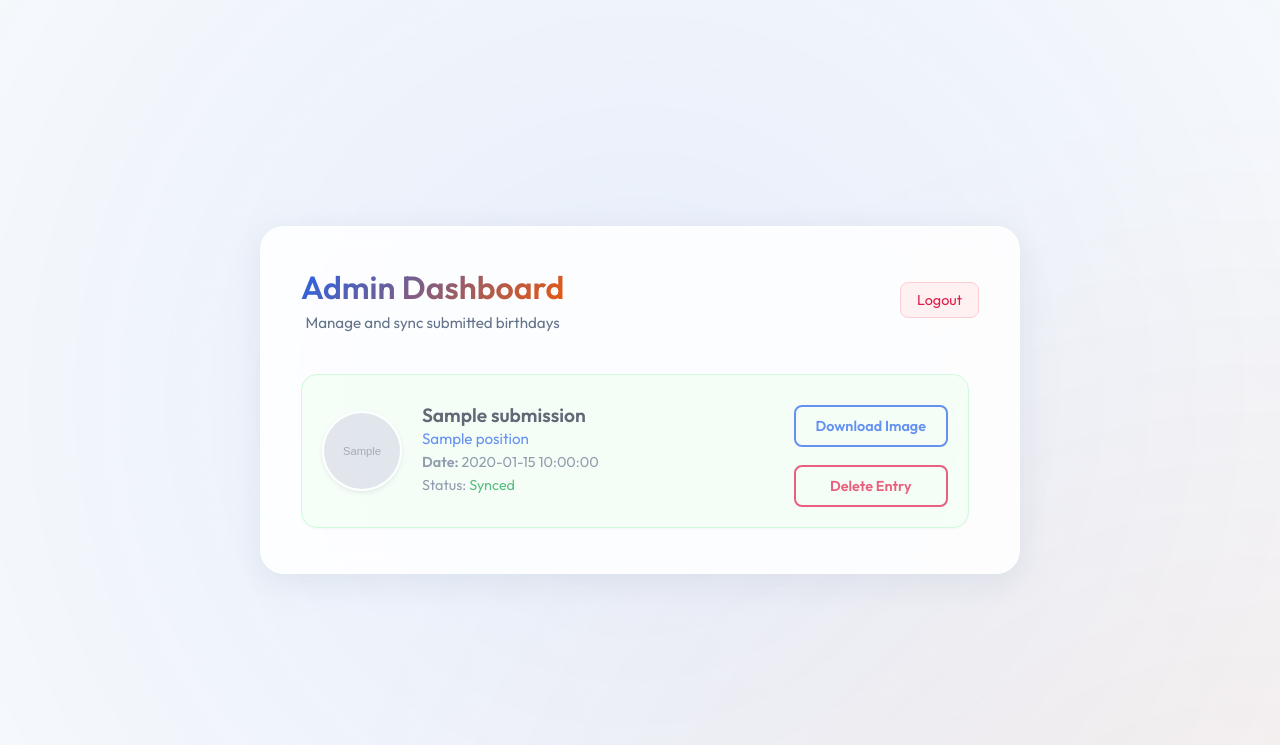
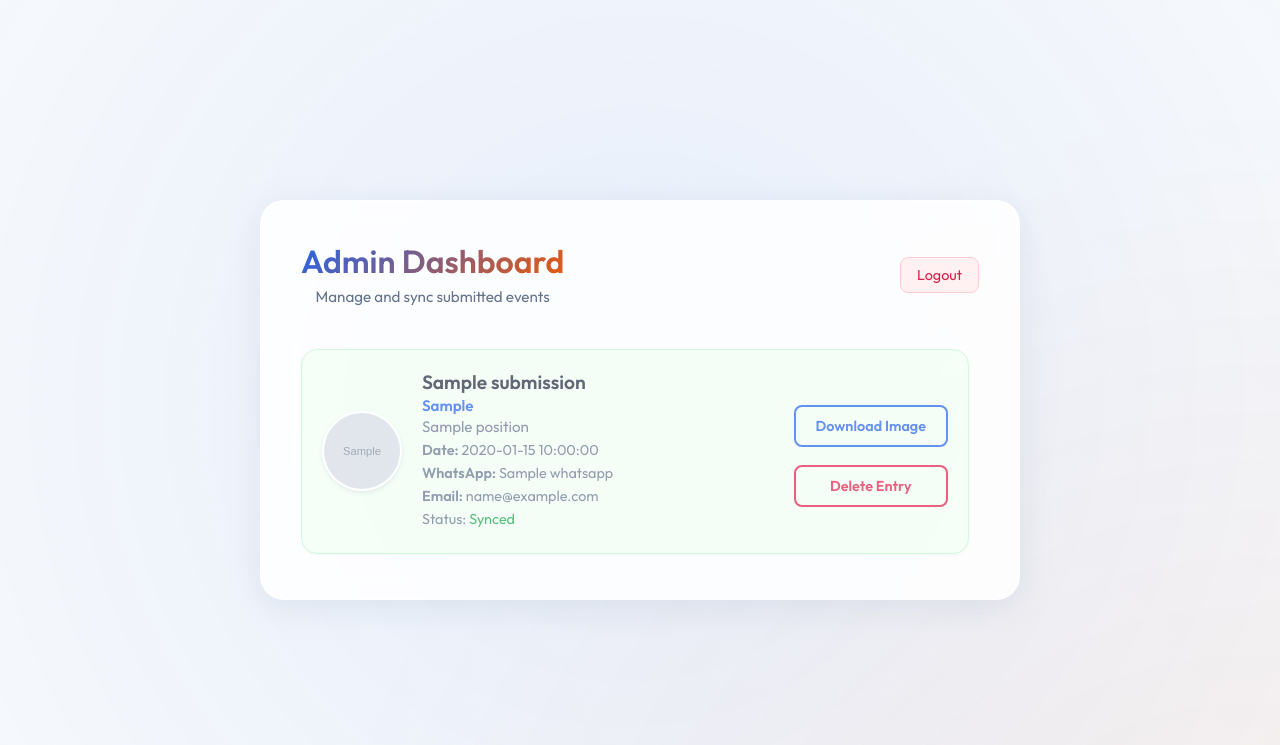
Before and after one commit to JoelAmahdi/birthday-form, a Flask app: page /admin in a window 1280 px wide; the page is wider, and only the part inside the window is pictured. Shown: the top 745 px of that part. Run offline with Flask 3, Linux system fonts and the light colour scheme; the visitor is signed in with stand-in values (Sample User, id 1); grey boxes marked "Sample" are stand-in pictures; a database or web service that is not in the repository returns one stand-in record (values such as "Sample title"); some libraries are stand-ins or nearby versions.

Commit message:
Update admin.html

```diff
--- a/birthday-form/templates/admin.html
+++ b/birthday-form/templates/admin.html
@@ -3,7 +3,7 @@
 <head>
     <meta charset="UTF-8">
     <meta name="viewport" content="width=device-width, initial-scale=1.0">
-    <title>Admin Dashboard - Birthdays</title>
+    <title>Admin Dashboard - Events</title>
     <link rel="stylesheet" href="{{ url_for('static', filename='style.css') }}">
     <link href="https://fonts.googleapis.com/css2?family=Outfit:wght@300;400;600&display=swap" rel="stylesheet">
 </head>
@@ -14,7 +14,7 @@
             <header class="admin-header">
                 <div>
                     <h1>Admin Dashboard</h1>
-                    <p>Manage and sync submitted birthdays</p>
+                    <p>Manage and sync submitted events</p>
                 </div>
                 <a href="{{ url_for('logout') }}" class="logout-btn">Logout</a>
             </header>
@@ -28,33 +28,40 @@
                         </div>
                         <div class="sub-details" id="details-{{ sub.id }}">
                             <h3>{{ sub.name }}</h3>
+                            <p class="sub-event-type" style="color: var(--primary-color); font-weight: 600; font-size: 0.95rem; margin-top: -3px; margin-bottom: 5px;">{{ sub.event_type or 'Birthday' }}</p>
                             {% if sub.position %}
-                            <p class="sub-position" style="color: var(--primary-color); font-weight: 500; font-size: 0.95rem; margin-top: -3px; margin-bottom: 5px;">{{ sub.position }}</p>
+                            <p class="sub-position" style="font-weight: 500; font-size: 0.95rem; margin-top: -3px; margin-bottom: 5px;">{{ sub.position }}</p>
                             {% endif %}
                             <p><strong>Date:</strong> {{ sub.date }}</p>
+                            {% if sub.whatsapp %}
+                            <p><strong>WhatsApp:</strong> {{ sub.whatsapp }}</p>
+                            {% endif %}
+                            {% if sub.email %}
+                            <p><strong>Email:</strong> {{ sub.email }}</p>
+                            {% endif %}
                             <p class="sync-status">Status: {% if sub.synced %}<span class="status-success">Synced</span>{% else %}<span class="status-pending">Pending</span>{% endif %}</p>
                         </div>
                         <div class="sub-actions">
                             {% if not sub.synced %}
-                            <button class="sync-btn" onclick="syncBirthday({{ sub.id }})">Sync to Calendar</button>
+                            <button class="sync-btn" onclick="syncEvent({{ sub.id }})">Sync to Calendar</button>
                             {% endif %}
-                            <a href="{{ url_for('uploaded_file', filename=sub.image_path) }}" download="birthday_image_{{ sub.id }}" class="download-btn">Download Image</a>
-                            <button class="action-btn delete-btn" onclick="deleteBirthday({{ sub.id }})">Delete Entry</button>
+                            <a href="{{ url_for('uploaded_file', filename=sub.image_path) }}" download="event_image_{{ sub.id }}" class="download-btn">Download Image</a>
+                            <button class="action-btn delete-btn" onclick="deleteEvent({{ sub.id }})">Delete Entry</button>
                         </div>
                     </div>
                     {% endfor %}
                 {% else %}
-                    <p class="no-data">No birthdays submitted yet.</p>
+                    <p class="no-data">No events submitted yet.</p>
                 {% endif %}
             </div>
         </div>
     </div>
     <script>
-        async function deleteBirthday(id) {
-            if (!confirm("Are you sure you want to delete this birthday? This action cannot be undone.")) return;
+        async function deleteEvent(id) {
+            if (!confirm("Are you sure you want to delete this event? This action cannot be undone.")) return;
 
             try {
-                const response = await fetch(`/api/delete-birthday/${id}`, { method: 'DELETE' });
+                const response = await fetch(`/api/delete-event/${id}`, { method: 'DELETE' });
                 const result = await response.json();
 
                 if (response.ok) {
@@ -69,13 +76,13 @@
             }
         }
 
-        async function syncBirthday(id) {
+        async function syncEvent(id) {
             const btn = document.querySelector(`#sub-${id} .sync-btn`);
             btn.disabled = true;
             btn.innerText = 'Syncing...';
 
             try {
-                const response = await fetch(`/api/sync-birthday/${id}`, { method: 'POST' });
+                const response = await fetch(`/api/sync-event/${id}`, { method: 'POST' });
                 const result = await response.json();
 
                 if (response.ok) {
```
